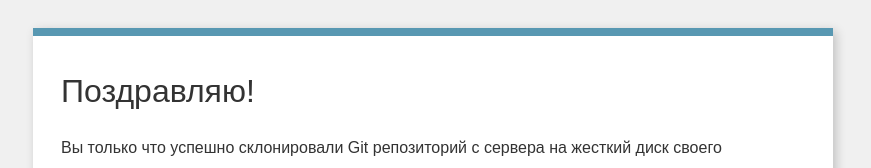
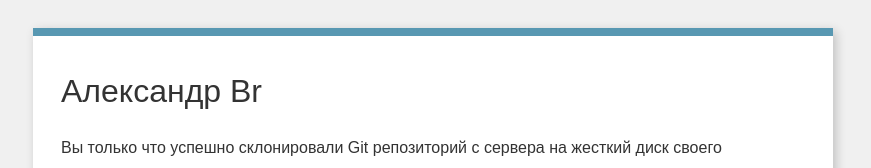
Before and after one commit to Alex-arch-user/git-welcome-test, a plain HTML site: page index.html in a window 1280 px wide. Shown: the top 168 px of the page, without its empty margins (207-1078 px from the left). Drawn offline with Linux system fonts and the light colour scheme.

Commit message:
new username

```diff
--- a/index.html
+++ b/index.html
@@ -9,7 +9,7 @@
     </head>
     <body>
         <div class="box">
-            <h1>Поздравляю!</h1>
+            <h1>Александр  Br</h1>
             <p>
                 Вы только что успешно склонировали Git репозиторий с сервера на
                 жесткий диск своего компьютера.
```
